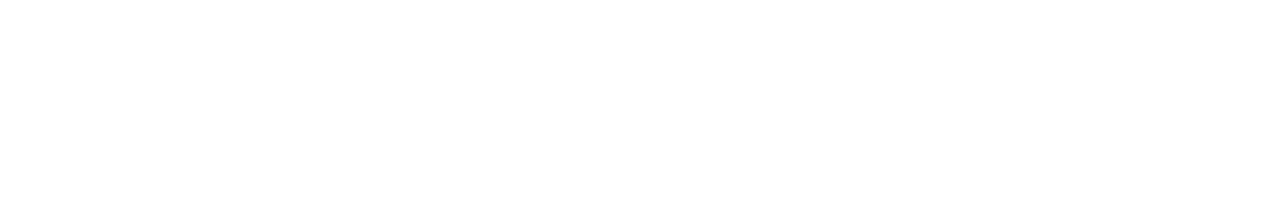
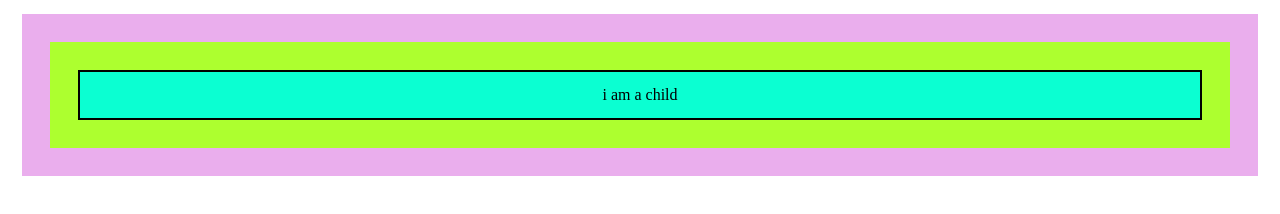
Before and after one commit to Urooj-Islam-Khan/Web-Development-Beginner-to-Advance, a plain HTML site: page Day58/index.html in a window 1280 px wide. Drawn offline with nearby package versions, Linux system fonts and the light colour scheme.

Commit message:
Update index.html

```diff
--- a/Day58/index.html
+++ b/Day58/index.html
@@ -4,14 +4,38 @@
 <head>
     <meta charset="UTF-8">
     <meta name="viewport" content="width=device-width, initial-scale=1.0">
-    <title>Callbacks and Promisses</title>
+    <title>Event Bubbling</title>
 </head>
+<style>
+    .container {
+        padding: 14px;
+        margin: 14px;
+        background: rgb(234, 174, 237);
+    }
 
-<!-- callback function wo function hota hai jo en function me jakr use hota hai  -->
+    .childContainer {
+        padding: 14px;
+        margin: 14px;
+        background: greenyellow;
+    }
+
+    .child {
+        text-align: center;
+        background-color: rgb(11, 255, 210);
+        border: 2px solid black;
+        padding: 14px;
+        margin: 14px;
+        cursor: pointer;
+    }
+</style>
 
 <body>
-    <div id="demo">
-
+    <div class="container">
+        <section class="childContainer">
+            <div class="child">
+                i am a child
+            </div>
+        </section>
     </div>
     <script src="/Day58/script.js"></script>
 </body>
```
